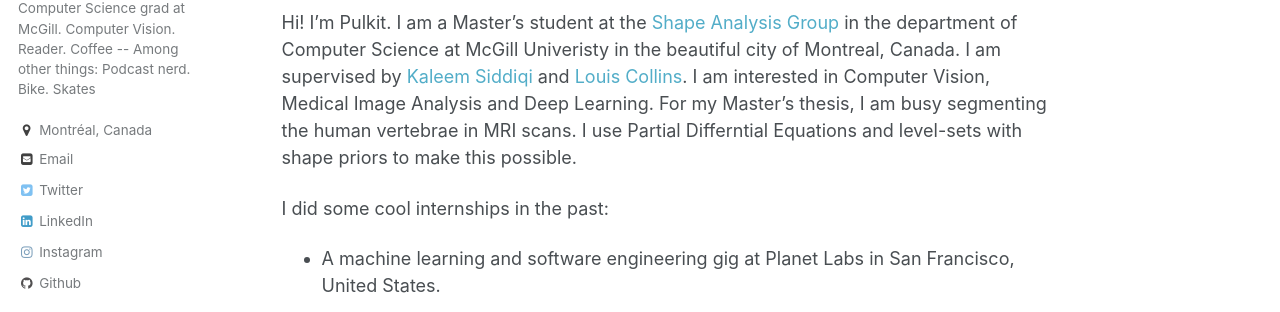
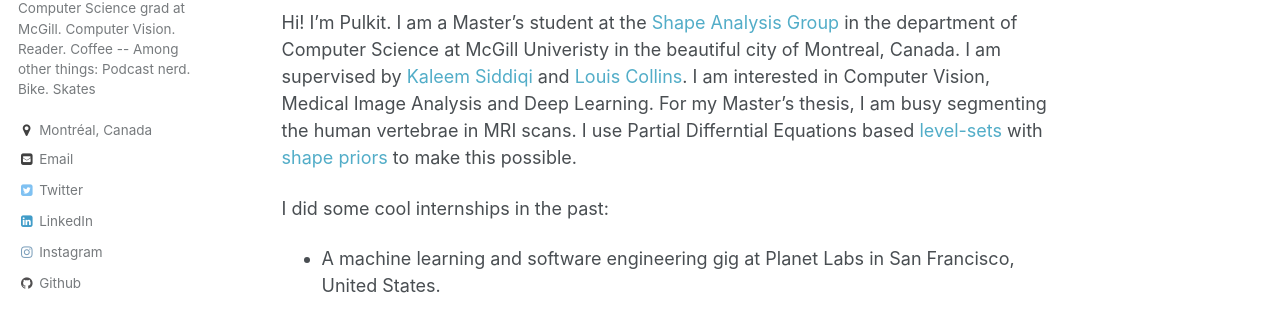
Before and after one commit to Pulkit-Khandelwal/pulkit-khandelwal.github.io, a Jekyll site: the page built from _pages/about.md, in a window 1280 px wide and 1034 px high. Shown: the part 304-616 px from the top of the window. Built offline with Jekyll 4.4.1, drawn with Linux system fonts in a browser that asks for light colours.

Commit message:
Update about.md

```diff
--- a/_pages/about.md
+++ b/_pages/about.md
@@ -12,7 +12,7 @@ Let's start with my favourite quote by Randy Pausch
 > Experience is what you get when you didn't get what you wanted.
 > And experience is often the most valuable thing you have to offer.
 
-Hi! I'm Pulkit. I am a Master's student at the [Shape Analysis Group](http://www.cim.mcgill.ca/~shape/) in the department of Computer Science at McGill Univeristy in the beautiful city of Montreal, Canada. I am supervised by [Kaleem Siddiqi](http://www.cim.mcgill.ca/~siddiqi/) and [Louis Collins](http://nist.mni.mcgill.ca/). I am interested in Computer Vision, Medical Image Analysis and Deep Learning. For my Master's thesis, I am busy segmenting the human vertebrae in MRI scans. I use Partial Differntial Equations and level-sets with shape priors to make this possible.
+Hi! I'm Pulkit. I am a Master's student at the [Shape Analysis Group](http://www.cim.mcgill.ca/~shape/) in the department of Computer Science at McGill Univeristy in the beautiful city of Montreal, Canada. I am supervised by [Kaleem Siddiqi](http://www.cim.mcgill.ca/~siddiqi/) and [Louis Collins](http://nist.mni.mcgill.ca/). I am interested in Computer Vision, Medical Image Analysis and Deep Learning. For my Master's thesis, I am busy segmenting the human vertebrae in MRI scans. I use Partial Differntial Equations based [level-sets](https://math.berkeley.edu/~sethian/2006/Explanations/level_set_explain.html) with [shape priors](https://tel.archives-ouvertes.fr/file/index/docid/327560/filename/Rousson.pdf) to make this possible.
 
 I did some cool internships in the past:
 * A machine learning and software engineering gig at Planet Labs in San Francisco, United States.
```
